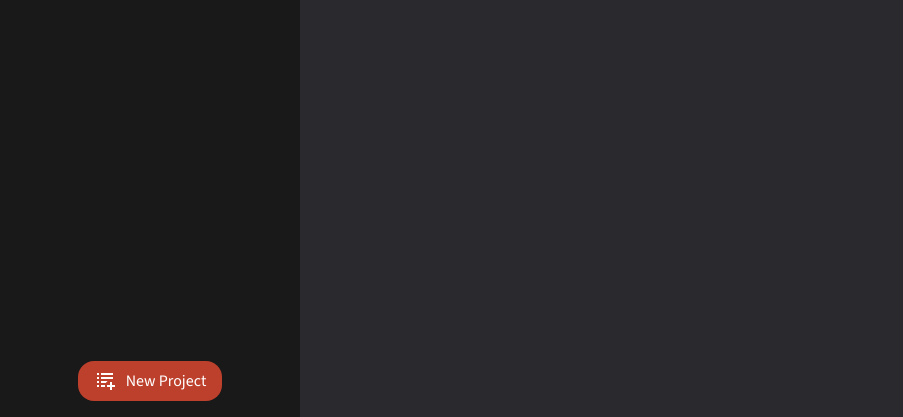
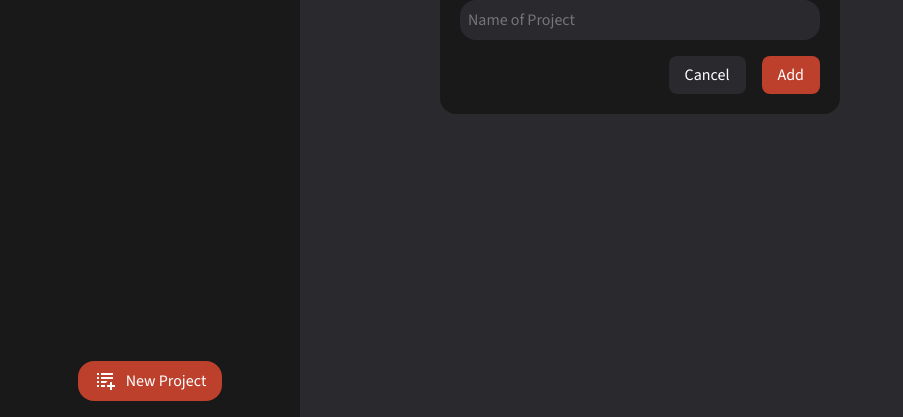
Before and after one commit to 101113608/todo-list, a website built with webpack: page src/template.html in a window 1280 px wide. Shown: the part 383-800 px from the top of the page, without its empty margins (0-903 px from the left). Built offline with nearby package versions, Linux system fonts and the light colour scheme.

Commit message:
Add styling to 'project' modal
To style the modal that will be used for letting users create new
projects (and edit them in future), temporary HTML has been added.
This will be removed after the modal is dynamically generated via JS.

```diff
--- a/src/styles.css
+++ b/src/styles.css
@@ -144,3 +144,96 @@ main {
     background-color: var(--jaguar-clr);
     padding: 1rem;
 }
+
+
+/* Dialog styling */
+
+dialog {
+    margin: auto;
+    padding: 1.25rem;
+    background-color: var(--nero-clr);
+    border: none;
+    color: #fff;
+    border-radius: 16px;
+    -webkit-border-radius: 16px;
+    -moz-border-radius: 16px;
+    -ms-border-radius: 16px;
+    -o-border-radius: 16px;
+}
+
+dialog {
+    inset: 0;
+}
+
+dialog::backdrop {
+    background-color: #b4b4b44d;
+    backdrop-filter: blur(5px);
+}
+
+.project-modal {
+    width: 25rem;
+}
+
+dialog form {
+    height: 100%;
+    display: grid;
+    gap: 1rem;
+}
+
+dialog input {
+    background-color: var(--jaguar-clr);
+}
+
+input {
+    border: none;
+    padding: 0.5rem;
+    font-size: 1rem;
+    color: #fff;
+}
+
+dialog input {
+    height: 2.5rem;
+}
+
+dialog input,
+dialog textarea {
+    border-radius: 16px;
+    -webkit-border-radius: 16px;
+    -moz-border-radius: 16px;
+    -ms-border-radius: 16px;
+    -o-border-radius: 16px;
+}
+
+input,
+textarea {
+    font-family: var(--default-font);
+}
+
+.project-modal *:focus-visible {
+    outline: 2px solid #fff;
+}
+
+dialog .action-buttons {
+    display: flex;
+    justify-content: end;
+    align-items: end;
+    gap: 1rem;
+}
+
+.action-buttons button {
+    padding: 0.5rem 1rem;
+    font-size: 1rem;
+    border-radius: 8px;
+    -webkit-border-radius: 8px;
+    -moz-border-radius: 8px;
+    -ms-border-radius: 8px;
+    -o-border-radius: 8px;
+}
+
+.action-buttons button:nth-of-type(1) {
+    background-color: var(--jaguar-clr);
+}
+
+.action-buttons button:nth-of-type(2) {
+    background-color: var(--grenadier-clr);
+}
--- a/src/template.html
+++ b/src/template.html
@@ -26,6 +26,16 @@
     </aside>
     <main>
     </main>
+    <dialog class="project-modal" open="">
+        <div class="project-modal-content">
+            <form action="/" onsubmit="event.preventDefault()">
+                <h2>Add a Project</h2><input type="text" placeholder="Name of Project" required="" id="projectTitle"
+                    name="projectTitle">
+                <div class="action-buttons"><button type="reset">Cancel</button><button type="submit">Add</button></div>
+                <input type="hidden" id="currentProjectTitle" name="currentProjectTitle">
+            </form>
+        </div>
+    </dialog>
 </body>
 
 </html>
```
